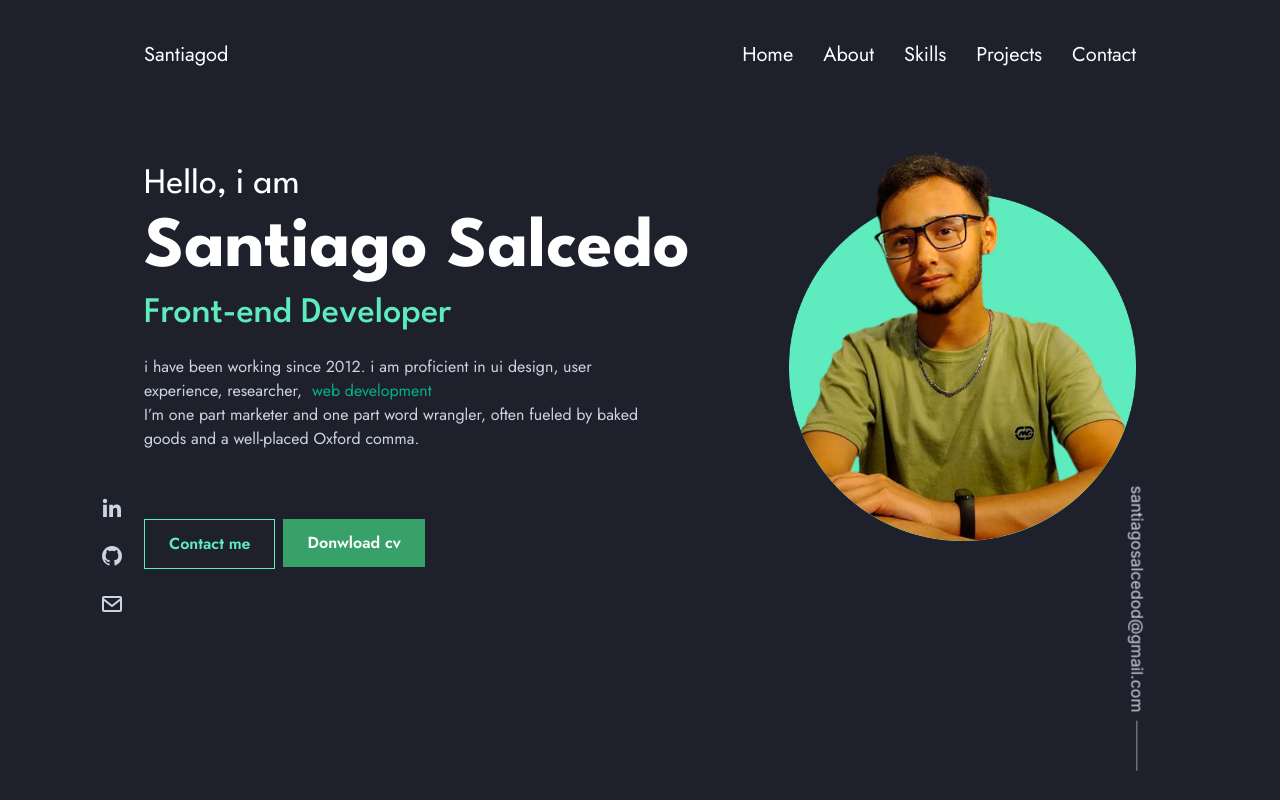
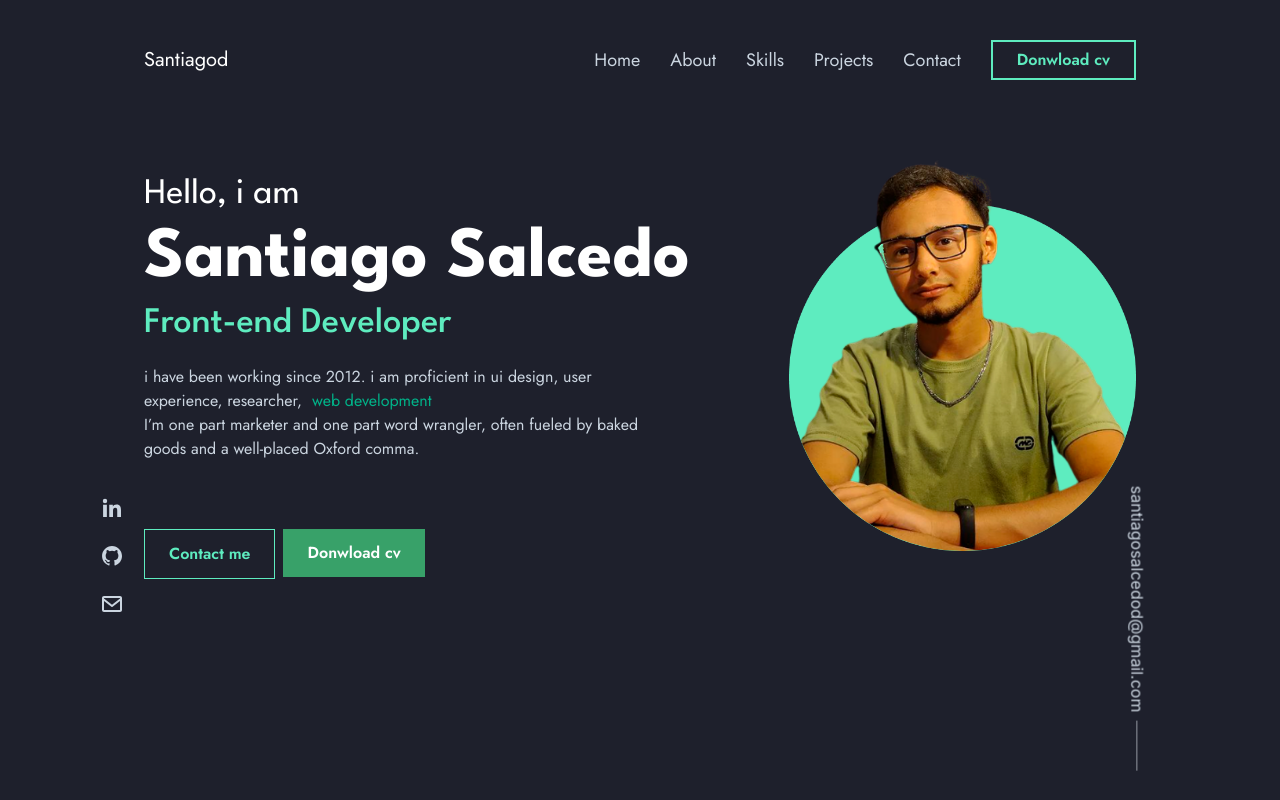
Before and after one commit to SalcedoSantiago/portfolio, a React (Vite) app: page / in a window 1280 px wide. Shown: the top 800 px of the page. Built offline with nearby package versions, Linux system fonts and the light colour scheme.

Commit message:
button header style

```diff
--- a/src/App/Components/ButtonStyles.jsx
+++ b/src/App/Components/ButtonStyles.jsx
@@ -5,16 +5,21 @@ export const ButtonStyles = {
     sizes: {},
     variants: {
         primary: {
-            bg: "primary",
-            color: "dark",
+            bg: "transparent",
+            borderColor: "primary",
+            borderWidth: "2px",
+            borderStyled: "solid",
+            color: "primary",
             _hover: {
-                color: "white"
+                // color: "slate",
+                // bg: "primary",
+                transform: "scale(1.1)"
             }
         }
     },
     defaultProps: {
-        size: 'lg', // default is md
-        variant: 'sm', // default is solid
-        colorScheme: 'green', // default is gray
+        // size: 'lg', // default is md
+        // variant: 'sm', // default is solid
+        // colorScheme: 'green', // default is gray
     },
 }
--- a/src/App/Screens/Header.jsx
+++ b/src/App/Screens/Header.jsx
@@ -2,7 +2,7 @@
  * External dependencies
  */
 import React from 'react'
-import { Container, Stack, Box, Link, Text } from '@chakra-ui/react'
+import { Container, Stack, Box, Link, Text, Button } from '@chakra-ui/react'
 import Hero from '../Components/Hero';
 
 /**
@@ -21,17 +21,29 @@ const Header = () => {
                 >
                     Santiagod
                 </Box>
-                <Stack as={'nav'} direction={'row'} spacing={'30px'}>
+                <Stack as={'nav'} direction={'row'} spacing={'30px'} align={'center'}>
                     {links.map((link) =>
-                        <Link
+                        <Text
                             as="a"
                             textTransform={'capitalize'}
-                            fontSize="20px"
+                            fontSize="18px"
+                            fontFamily={'Jost'}
                             cursor="pointer"
+                            textDecor={'none'}
+                            color="gray.300"
                         >
                             {link}
-                        </Link >
+                        </Text >
                     )}
+                    <Button
+                        px={6}
+                        variant="primary"
+                        // colorScheme={'whatsapp'}
+                        // color="primary"
+                        borderRadius={0}
+                    >
+                        Donwload cv
+                    </Button>
                 </Stack>
             </Stack>
 
--- a/src/theme.jsx
+++ b/src/theme.jsx
@@ -18,7 +18,7 @@ export default extendTheme({
         dark: '#1e202c'
     },
     components: {
-        // Button,
+        Button,
     },
     fonts: {
         body: `'Jost', sans-serif`,
```
